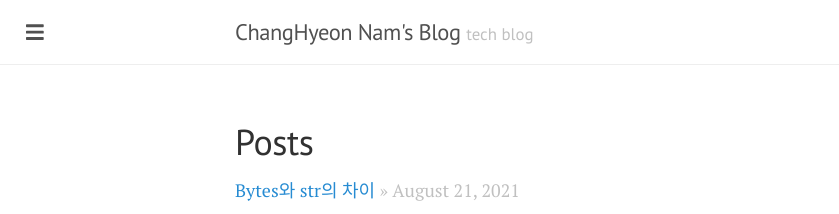
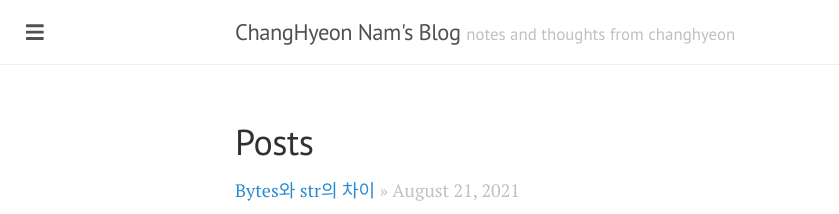
Before and after one commit to changhyeonnam/changhyeonnam.github.io, a Jekyll site: the page built from index.html, in a window 1280 px wide. Shown: the top 214 px of the page, without its empty margins (0-839 px from the left). Built offline with Jekyll 4.4.1, drawn with Linux system fonts in a browser that asks for light colours; nearby versions of some CDN libraries; comment, search, counter and statistics services are not loaded.

Commit message:
Update _config.yml

```diff
--- a/_config.yml
+++ b/_config.yml
@@ -1,6 +1,6 @@
 name: ChangHyeon Nam's Blog
 url: 'https://changhyeonnam.github.io'
-description: 'tech blog'
+description: 'notes and thoughts from changhyeon'
 
 exclude: [Gemfile, Gemfile.lock, README.md]
 markdown: kramdown
```
